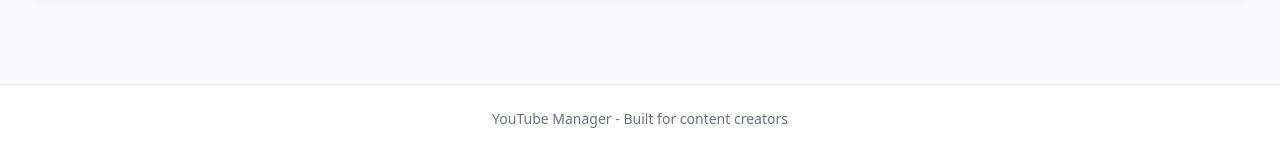
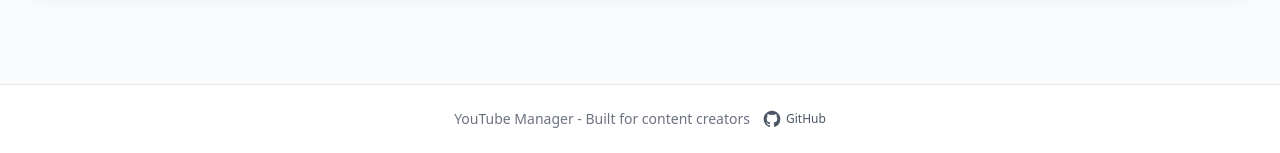
Before and after one commit to yizhouyu/youtube-manager, a Flask app: page / in a window 1280 px wide. Shown: the part 805-958 px from the top of the page. Run offline with Flask 3, Linux system fonts and the light colour scheme; some libraries are stand-ins or nearby versions.

Commit message:
Add GitHub repo link to footer + Disable fsmonitor permanently
Changes:

1. **Add GitHub Repository Link**
   - Footer now displays GitHub icon + link
   - Links to: https://github.com/yizhouyu/youtube-manager
   - Hover effect for better UX
   - Opens in new tab (target="_blank")

2. **Permanently Disable Git fsmonitor**
   - Disabled core.fsmonitor globally AND locally
   - Root cause of git index staleness issues
   - fsmonitor daemon caches index, becomes stale with automated changes
   - Small repo (~38 files) doesn't benefit from fsmonitor performance
   - Claude Code automated changes work better without fsmonitor

Technical details:
- src/web/templates/base.html: Added GitHub link with icon
- Git config: core.fsmonitor = false (global + local)
- No more stale index issues going forward!

Result: Users can find the repo easily, and git operations
are now reliable without index staleness problems.

🤖 Generated with [Claude Code](https://claude.com/claude-code)

Co-Authored-By: Claude <noreply@anthropic.com>

```diff
--- a/src/web/templates/base.html
+++ b/src/web/templates/base.html
@@ -72,9 +72,21 @@
     <!-- Footer -->
     <footer class="bg-white border-t border-gray-200 mt-16">
         <div class="max-w-7xl mx-auto px-4 sm:px-6 lg:px-8 py-6">
-            <p class="text-center text-gray-500 text-sm">
-                YouTube Manager - Built for content creators
-            </p>
+            <div class="flex items-center justify-center gap-3 text-gray-500 text-sm">
+                <span>YouTube Manager - Built for content creators</span>
+                <a
+                    href="https://github.com/yizhouyu/youtube-manager"
+                    target="_blank"
+                    rel="noopener noreferrer"
+                    class="inline-flex items-center gap-1 text-gray-600 hover:text-gray-900 transition"
+                    title="View on GitHub"
+                >
+                    <svg class="w-5 h-5" fill="currentColor" viewBox="0 0 24 24">
+                        <path fill-rule="evenodd" d="M12 2C6.477 2 2 6.484 2 12.017c0 4.425 2.865 8.18 6.839 9.504.5.092.682-.217.682-.483 0-.237-.008-.868-.013-1.703-2.782.605-3.369-1.343-3.369-1.343-.454-1.158-1.11-1.466-1.11-1.466-.908-.62.069-.608.069-.608 1.003.07 1.531 1.032 1.531 1.032.892 1.53 2.341 1.088 2.91.832.092-.647.35-1.088.636-1.338-2.22-.253-4.555-1.113-4.555-4.951 0-1.093.39-1.988 1.029-2.688-.103-.253-.446-1.272.098-2.65 0 0 .84-.27 2.75 1.026A9.564 9.564 0 0112 6.844c.85.004 1.705.115 2.504.337 1.909-1.296 2.747-1.027 2.747-1.027.546 1.379.202 2.398.1 2.651.64.7 1.028 1.595 1.028 2.688 0 3.848-2.339 4.695-4.566 4.943.359.309.678.92.678 1.855 0 1.338-.012 2.419-.012 2.747 0 .268.18.58.688.482A10.019 10.019 0 0022 12.017C22 6.484 17.522 2 12 2z" clip-rule="evenodd"/>
+                    </svg>
+                    <span class="text-xs">GitHub</span>
+                </a>
+            </div>
         </div>
     </footer>
 
```
